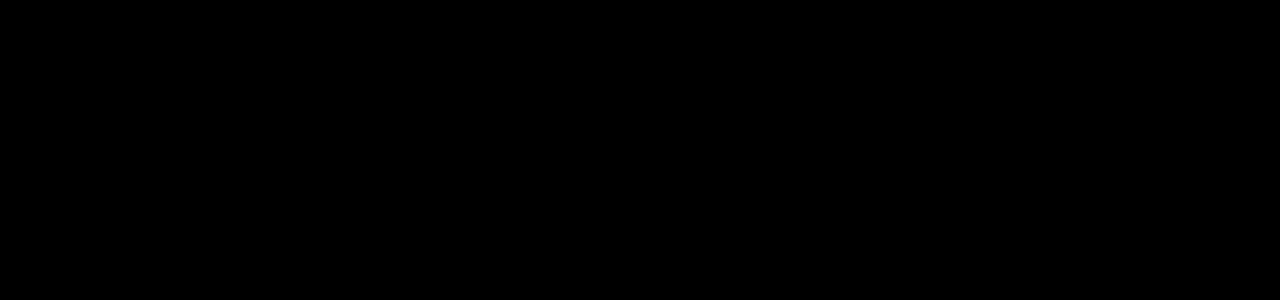
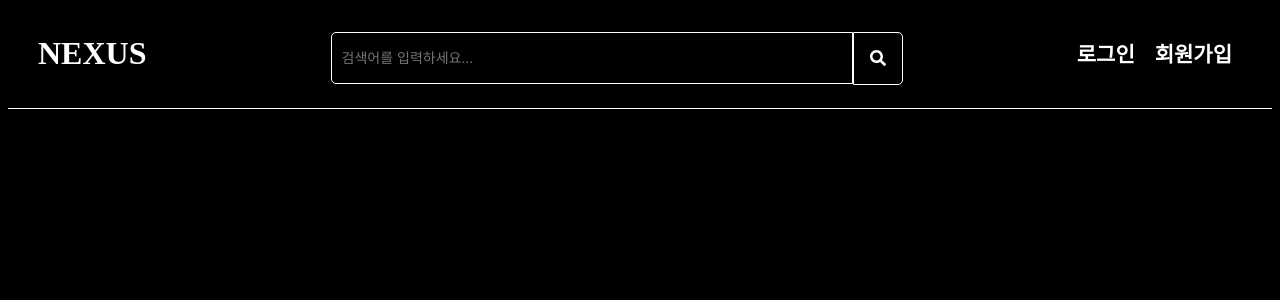
Before and after one commit to Zackdokong/Nexus, a React (Vite) app: page /login in a window 1280 px wide. Before the commit this address had no page. Shown: the top 300 px of the page. Built offline with nearby package versions, Linux system fonts and the light colour scheme.

Commit message:
로그인 만드는중 잘거임

```diff
--- a/src/App.tsx
+++ b/src/App.tsx
@@ -1,6 +1,7 @@
 import { BrowserRouter as Router, Route, Routes } from 'react-router-dom';
 import MainPage from './mainpage';
 import SignUp from './components/signup'
+import LogIn from './components/login'
 
 function App() {
   return (
@@ -8,6 +9,7 @@
       <Routes>
         <Route path="/" element={<MainPage />}></Route>
         <Route path="/signup" element={<SignUp />}></Route>
+        <Route path="/login" element={<LogIn />}></Route>
       </Routes>
     </Router>
   );
--- /dev/null
+++ b/src/components/login.tsx
@@ -0,0 +1,14 @@
+import "./signup.css";
+import Header from "./header";
+import { useState } from "react";
+import supabase from "../../supabase";
+
+function LogIn() {
+  return (
+    <>
+      <Header />
+    </>
+  );
+}
+
+export default LogIn;
```
